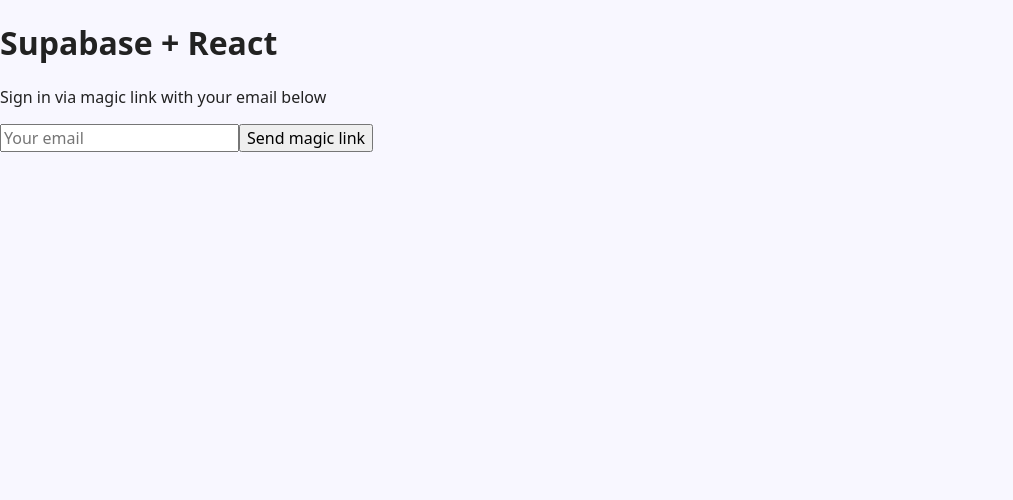
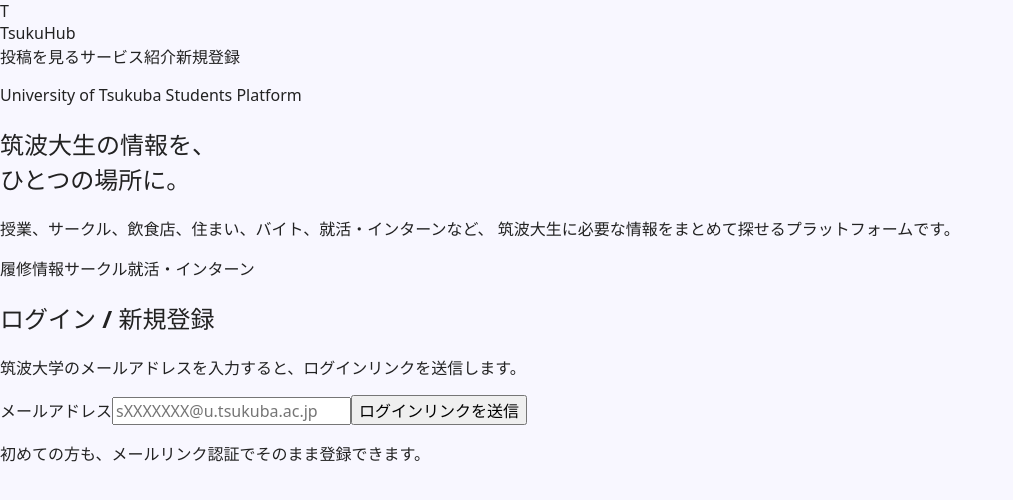
Before and after one commit to tsukuba-cojt/2026_TsukuHub, a React (Vite) app: page /auth in a window 1280 px wide. Shown: the top 500 px of the page, without its empty margins (0-1013 px from the left). Built offline with nearby package versions, Linux system fonts and the light colour scheme; no server answers.

Commit message:
Update Auth.tsx

```diff
--- a/src/pages/Auth.tsx
+++ b/src/pages/Auth.tsx
@@ -1,146 +1,261 @@
-// Auth.tsx
-import '../styles/App.css'
-import React, { useState, useEffect } from 'react'
-import { createClient, type User } from '@supabase/supabase-js'
+import "../styles/App.css";
+import React, { useEffect, useState } from "react";
+import { createClient, type EmailOtpType, type User } from "@supabase/supabase-js";
 
 const supabase = createClient(
   import.meta.env.VITE_SUPABASE_URL,
   import.meta.env.VITE_SUPABASE_PUBLISHABLE_KEY
-)
+);
 
 export default function Auth() {
-  const [loading, setLoading] = useState(false)
-  const [email, setEmail] = useState('')
-  const [user, setUser] = useState<User | null>(null)
+  const [loading, setLoading] = useState(false);
+  const [email, setEmail] = useState("");
+  const [user, setUser] = useState<User | null>(null);
 
-  const params = new URLSearchParams(window.location.search)
-  const hasTokenHash = params.get('token_hash')
+  const params = new URLSearchParams(window.location.search);
+  const hasTokenHash = params.get("token_hash");
 
-  const [verifying, setVerifying] = useState(!!hasTokenHash)
-  const [authError, setAuthError] = useState<string | null>(null)
-  const [authSuccess, setAuthSuccess] = useState(false)
+  const [verifying, setVerifying] = useState(!!hasTokenHash);
+  const [authError, setAuthError] = useState<string | null>(null);
+  const [authSuccess, setAuthSuccess] = useState(false);
 
   useEffect(() => {
-    const params = new URLSearchParams(window.location.search)
-    const token_hash = params.get('token_hash')
-    const type = params.get('type') as any
+    const params = new URLSearchParams(window.location.search);
+    const token_hash = params.get("token_hash");
+    const type = params.get("type") as EmailOtpType | null;
 
     if (token_hash) {
       supabase.auth
         .verifyOtp({
           token_hash,
-          type: type || 'email',
+          type: type ?? "email",
         })
         .then(({ error }) => {
           if (error) {
-            setAuthError(error.message)
+            setAuthError(error.message);
           } else {
-            setAuthSuccess(true)
-            window.history.replaceState({}, document.title, '/')
+            setAuthSuccess(true);
+            window.history.replaceState({}, document.title, "/");
           }
-          setVerifying(false)
-        })
+
+          setVerifying(false);
+        });
+    } else {
+      setVerifying(false);
     }
 
     supabase.auth.getSession().then(({ data: { session } }) => {
-      setUser(session?.user ?? null)
-    })
+      setUser(session?.user ?? null);
+    });
 
     const {
       data: { subscription },
     } = supabase.auth.onAuthStateChange((_event, session) => {
-      setUser(session?.user ?? null)
-    })
+      setUser(session?.user ?? null);
+    });
 
-    return () => subscription.unsubscribe()
-  }, [])
+    return () => subscription.unsubscribe();
+  }, []);
 
   const handleLogin = async (event: React.FormEvent<HTMLFormElement>) => {
-    event.preventDefault()
-    setLoading(true)
+    event.preventDefault();
+
+    if (!email.endsWith("@u.tsukuba.ac.jp")) {
+      alert("筑波大学のメールアドレスを入力してください。");
+      return;
+    }
+
+    setLoading(true);
+
     const { error } = await supabase.auth.signInWithOtp({
       email,
       options: {
         emailRedirectTo: window.location.origin,
       },
-    })
+    });
+
     if (error) {
-      alert(error.message)
+      alert(error.message);
     } else {
-      alert('Check your email for the login link!')
-    }
-    setLoading(false)
+      alert("ログインリンクをメールに送信しました。メールを確認してください。");
     }
 
+    setLoading(false);
+  };
+
   const handleLogout = async () => {
-    await supabase.auth.signOut()
-    setUser(null)
-  }
+    await supabase.auth.signOut();
+    setUser(null);
+  };
 
   if (verifying) {
     return (
-      <div>
-        <h1>Authentication</h1>
-        <p>Confirming your magic link...</p>
-        <p>Loading...</p>
+      <div className="auth-page">
+        <div className="auth-status-card">
+          <div className="brand-logo large">T</div>
+          <h1>認証中です</h1>
+          <p>メールリンクを確認しています。</p>
+          <div className="loading-dot">Loading...</div>
         </div>
-    )
+      </div>
+    );
   }
 
   if (authError) {
     return (
-      <div>
-        <h1>Authentication</h1>
-        <p>✗ Authentication failed</p>
+      <div className="auth-page">
+        <div className="auth-status-card">
+          <div className="brand-logo large error">!</div>
+          <h1>認証に失敗しました</h1>
           <p>{authError}</p>
+
           <button
+            className="primary-button"
             onClick={() => {
-            setAuthError(null)
-            window.history.replaceState({}, document.title, '/')
+              setAuthError(null);
+              window.history.replaceState({}, document.title, "/");
             }}
           >
-          Return to login
+            ログイン画面に戻る
           </button>
         </div>
-    )
+      </div>
+    );
   }
 
   if (authSuccess && !user) {
     return (
-      <div>
-        <h1>Authentication</h1>
-        <p>✓ Authentication successful!</p>
-        <p>Loading your account...</p>
+      <div className="auth-page">
+        <div className="auth-status-card">
+          <div className="brand-logo large success">✓</div>
+          <h1>認証が完了しました</h1>
+          <p>アカウント情報を読み込んでいます。</p>
         </div>
-    )
+      </div>
+    );
   }
 
   if (user) {
     return (
-      <div>
-        <h1>Welcome!</h1>
-        <p>You are logged in as: {user.email}</p>
-        <button onClick={handleLogout}>Sign Out</button>
+      <div className="auth-page">
+        <header className="auth-header">
+          <div className="brand">
+            <div className="brand-logo">T</div>
+            <span>TsukuHub</span>
           </div>
-    )
+
+          <button className="nav-button" onClick={handleLogout}>
+            ログアウト
+          </button>
+        </header>
+
+        <main className="auth-main">
+          <section className="auth-hero">
+            <p className="label">Welcome to TsukuHub</p>
+            <h1>
+              筑波大生の情報を、
+              <br />
+              ひとつの場所に。
+            </h1>
+            <p>
+              授業、サークル、飲食店、住まい、バイト、就活・インターンなど、
+              筑波大生に必要な情報をまとめて探せるプラットフォームです。
+            </p>
+
+            <div className="hero-points">
+              <span>履修情報</span>
+              <span>サークル</span>
+              <span>就活・インターン</span>
+            </div>
+          </section>
+
+          <section className="auth-card">
+            <div className="card-title">
+              <h2>ログイン中</h2>
+              <p>現在、以下のアカウントでログインしています。</p>
+            </div>
+
+            <div className="user-box">
+              <span className="user-label">メールアドレス</span>
+              <strong>{user.email}</strong>
+            </div>
+
+            <button className="primary-button" onClick={handleLogout}>
+              ログアウト
+            </button>
+          </section>
+        </main>
+      </div>
+    );
   }
 
   return (
-    <div>
-      <h1>Supabase + React</h1>
-      <p>Sign in via magic link with your email below</p>
-      <form onSubmit={handleLogin}>
+    <div className="auth-page">
+      <header className="auth-header">
+        <div className="brand">
+          <div className="brand-logo">T</div>
+          <span>TsukuHub</span>
+        </div>
+
+        <nav className="auth-nav">
+          <a href="#">投稿を見る</a>
+          <a href="#">サービス紹介</a>
+          <a href="#">新規登録</a>
+        </nav>
+      </header>
+
+      <main className="auth-main">
+        <section className="auth-hero">
+          <p className="label">University of Tsukuba Students Platform</p>
+
+          <h1>
+            筑波大生の情報を、
+            <br />
+            ひとつの場所に。
+          </h1>
+
+          <p>
+            授業、サークル、飲食店、住まい、バイト、就活・インターンなど、
+            筑波大生に必要な情報をまとめて探せるプラットフォームです。
+          </p>
+
+          <div className="hero-points">
+            <span>履修情報</span>
+            <span>サークル</span>
+            <span>就活・インターン</span>
+          </div>
+        </section>
+
+        <section className="auth-card">
+          <div className="card-title">
+            <h2>ログイン / 新規登録</h2>
+            <p>
+              筑波大学のメールアドレスを入力すると、ログインリンクを送信します。
+            </p>
+          </div>
+
+          <form className="auth-form" onSubmit={handleLogin}>
+            <label>
+              メールアドレス
               <input
                 type="email"
-          placeholder="Your email"
+                placeholder="sXXXXXXX@u.tsukuba.ac.jp"
                 value={email}
-          required={true}
+                required
                 onChange={(e) => setEmail(e.target.value)}
               />
-        <button disabled={loading}>
-          {loading ? <span>Loading</span> : <span>Send magic link</span>}
+            </label>
+
+            <button className="primary-button" disabled={loading}>
+              {loading ? "送信中..." : "ログインリンクを送信"}
             </button>
           </form>
+
+          <p className="switch-text">
+            初めての方も、メールリンク認証でそのまま登録できます。
+          </p>
+        </section>
+      </main>
     </div>
-  )
+  );
 }
```
Lines whose indentation alone changed are shown as unchanged.
